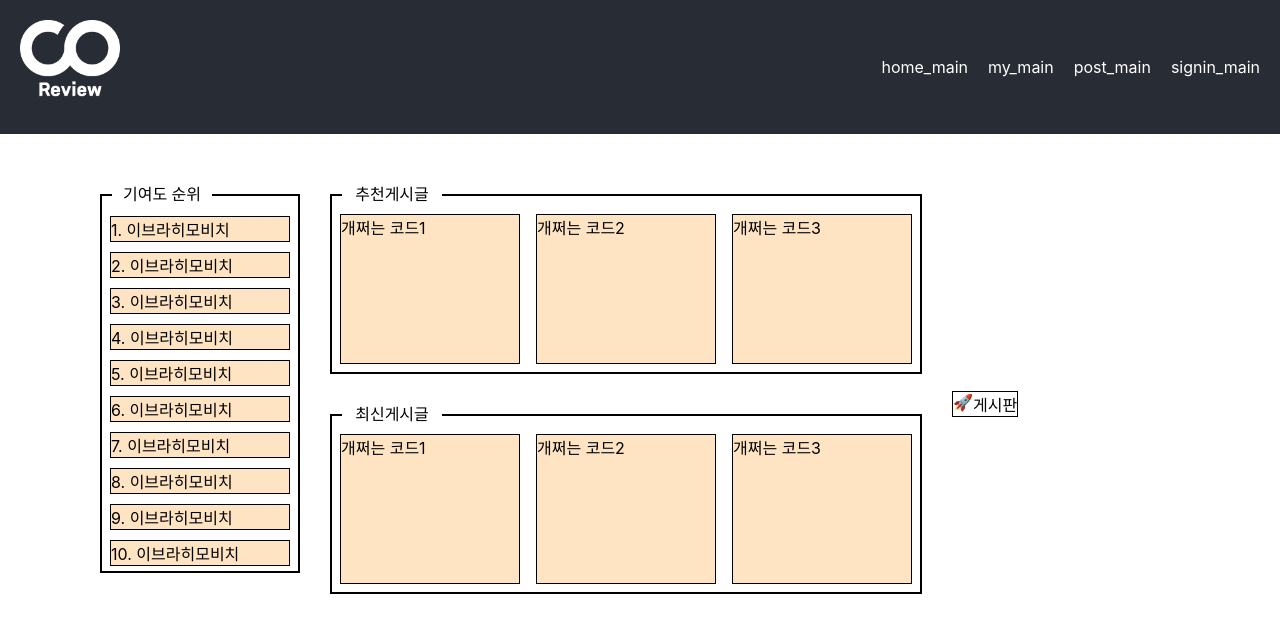
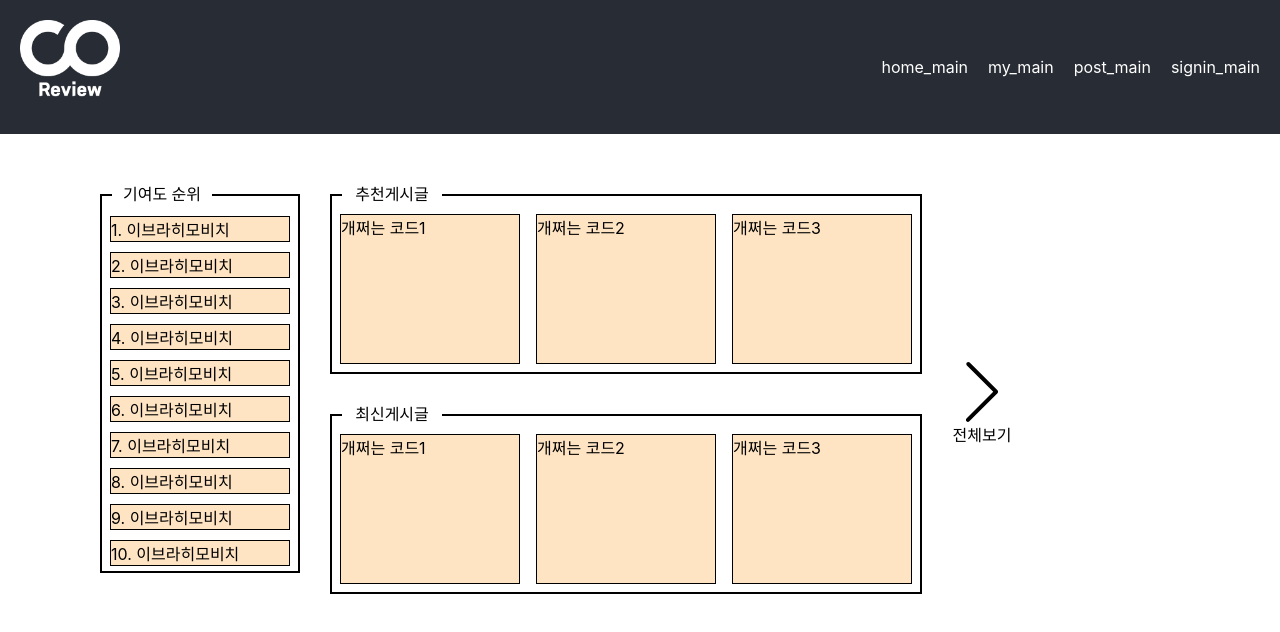
Before and after one commit to Core-View/Core-View-before-, a React (Create React App) app in the folder front/: page / in a window 1280 px wide. Shown: the top 632 px of the page. Built offline with nearby package versions, Linux system fonts and the light colour scheme.

Commit message:
react-icons install & header 부분 post  링크 추가

```diff
--- a/front/package.json
+++ b/front/package.json
@@ -8,6 +8,7 @@
     "@testing-library/user-event": "^13.5.0",
     "react": "^18.3.1",
     "react-dom": "^18.3.1",
+    "react-icons": "^5.2.1",
     "react-router-dom": "^6.23.1",
     "react-scripts": "5.0.1",
     "web-vitals": "^2.1.4"
--- a/front/src/App.js
+++ b/front/src/App.js
@@ -4,7 +4,7 @@ import Header from "./Common/Header";
 import Main from "./Home/home_main";
 import Mypage from "./My/my_main";
 import SignIn from "./Sign/signin_main";
-
+import Post from "./Post/post_main";
 function App() {
   return (
     <div className="App">
@@ -13,6 +13,7 @@ function App() {
         <Routes>
           <Route path="/" element={<Main />} />
           <Route path="my_main" element={<Mypage />} />
+          <Route path="post_main" element={<Post />} />
           <Route path="users">
             <Route path="sign-in" element={<SignIn />} />
           </Route>
--- a/front/src/Common/Header.jsx
+++ b/front/src/Common/Header.jsx
@@ -1,8 +1,8 @@
-import React from 'react';
-import logo from '../assets/CoreView_logo_white.png';
+import React from "react";
+import logo from "../assets/CoreView_logo_white.png";
 // npm install react-router-dom
-import { Link } from 'react-router-dom';
-import './header.css';
+import { Link } from "react-router-dom";
+import "./header.css";
 
 function Header() {
   return (
@@ -12,10 +12,18 @@ function Header() {
       </Link>
       <nav className="header-nav">
         <ul>
-          <li><Link to="/home_main">home_main</Link></li>
-          <li><Link to="/my_main">my_main</Link></li>
-          <li><Link to="/post_main">post_main</Link></li>
-          <li><Link to="/signin_main">signin_main</Link></li>
+          <li>
+            <Link to="/">home_main</Link>
+          </li>
+          <li>
+            <Link to="/my_main">my_main</Link>
+          </li>
+          <li>
+            <Link to="/post_main">post_main</Link>
+          </li>
+          <li>
+            <Link to="/signin_main">signin_main</Link>
+          </li>
         </ul>
       </nav>
     </header>
--- a/front/src/Home/home_main.css
+++ b/front/src/Home/home_main.css
@@ -60,8 +60,9 @@ section {
 }
 
 .home_right>div {
-    border: 1px solid black;
+    cursor: pointer;
     display: inline-block;
     display: flex;
+    flex-direction: column;
     margin-bottom: 20px;
 }
--- a/front/src/Home/home_main.jsx
+++ b/front/src/Home/home_main.jsx
@@ -1,5 +1,6 @@
 import React from "react";
 import "./home_main.css";
+import { SlArrowRight } from "react-icons/sl";
 const Main = () => {
   return (
     <div className="home-container">
@@ -39,9 +40,13 @@ const Main = () => {
         </div>
       </section>
       <section className="home_right">
-        <div>
-          <div>🚀</div>
-          <div>게시판</div>
+        <div
+          onClick={() => {
+            console.log("게시판으로 이동하기");
+          }}
+        >
+          <SlArrowRight style={{ fontSize: "60px" }} />
+          <div>전체보기</div>
         </div>
       </section>
     </div>
--- a/front/src/Post/post_main.jsx
+++ b/front/src/Post/post_main.jsx
@@ -1,4 +1,4 @@
-import React from 'react';
+import React from "react";
 // 할떄 바꾸시면 됩니다
 const Empty = () => {
   return (
```
Also changed, not shown: 1 other file (tests, documents, lock files or other folders).
